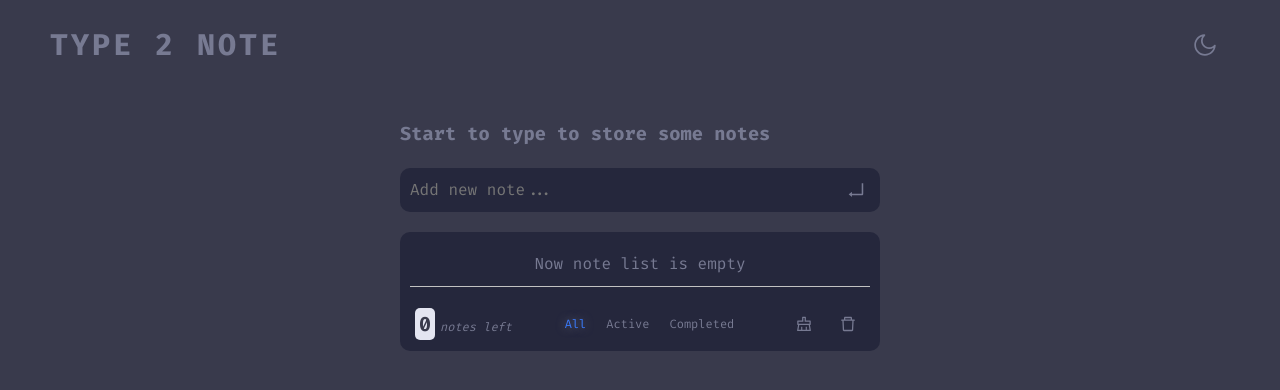
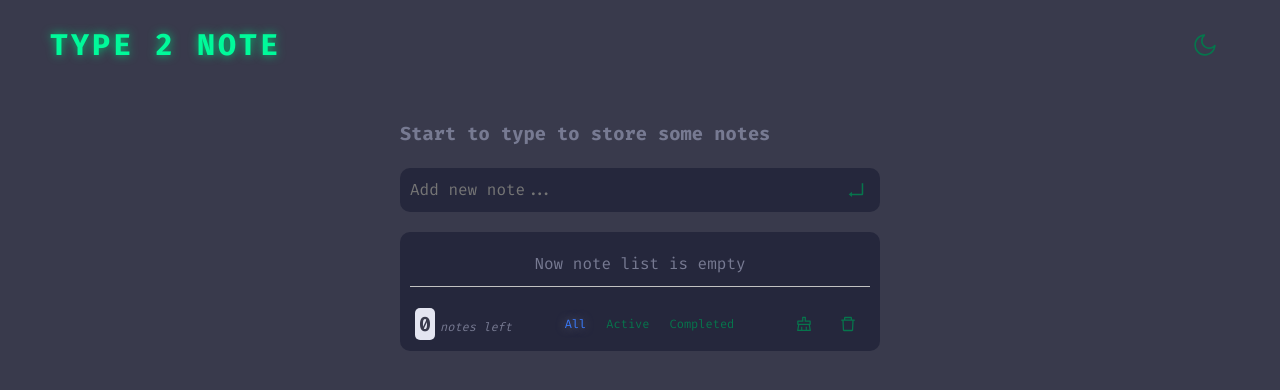
Before and after one commit to bakNa2t/type2note, a React (Vite) app: page / in a window 1280 px wide. Shown: the top 390 px of the page. Built offline with nearby package versions, Linux system fonts and the light colour scheme; the HTML template or start-up script is replaced by a standard one.

Commit message:
Updated Button var colors

```diff
--- a/src/styles/GlobalStyles.js
+++ b/src/styles/GlobalStyles.js
@@ -5,7 +5,6 @@ const GlobalStyles = createGlobalStyle`
 :root {
     &, &.light-mode {
         --background-gradient: linear-gradient(hsl(157, 100%, 49%), hsl(106, 29%, 37%));
-        /* --background-gradient: linear-gradient(hsl(192, 100%, 67%), hsl(280, 87%, 65%)); */
 
         --color-blue: #3a7bfd;
         --color-blue-dark: #0070f3;
@@ -15,16 +14,56 @@ const GlobalStyles = createGlobalStyle`
         --color-blue-light-200: #e4e5f1;
         --color-blue-light-300: #c2c2c2;
         --color-blue-light-700: #777a92;
+
+        //ebony
+        --color-ebony-100:#e3e6e1;
+        --color-ebony-200:#c8ccc3;
+        --color-ebony-300:#a4aa9e;
+        --color-ebony-400:#7f8879;
+        --color-ebony-500:#646d5f;
+        --color-ebony-600:#555d50;
+        --color-ebony-700:#42473e
+        --color-ebony-800:#363b34
+        --color-ebony-900:#2f332e
+
+        //spring green
+        --color-spring-green-100:#d5ffef;
+        --color-spring-green-200:#aeffe0;
+        --color-spring-green-300:#70ffc9;
+        --color-spring-green-400:#2bfdac;
+        --color-spring-green-500:#00fa9a;
+        --color-spring-green-600:#00c072;
+        --color-spring-green-700:#00965c;
+        --color-spring-green-800:#06754c;
+        --color-spring-green-900:#076040;
     }
 
     &.dark-mode {
-        --color-blue-dark: #0070f3;
         --color-blue-zola-600: #25273c;
         --color-blue-zola-700: #393a4c;
         --color-blue-light-200: #777a92;
         --color-blue-light-300: #c2c2c2;
         --color-blue-light-700: #e4e5f1;
 
+        --color-ebony-100:#2f332e
+        --color-ebony-200:#363b34
+        --color-ebony-300:#42473e
+        --color-ebony-400:#555d50;
+        --color-ebony-500:#646d5f;
+        --color-ebony-600:#7f8879;
+        --color-ebony-700:#a4aa9e;
+        --color-ebony-800:#c8ccc3;
+        --color-ebony-900:#e3e6e1;
+
+        --color-spring-green-100:#076040;
+        --color-spring-green-200:#06754c;
+        --color-spring-green-300:#00965c;
+        --color-spring-green-400:#00c072;
+        --color-spring-green-500:#00fa9a;
+        --color-spring-green-600:#2bfdac;
+        --color-spring-green-700:#70ffc9;
+        --color-spring-green-800:#aeffe0;
+        --color-spring-green-900:#d5ffef;
     }
 
     /* &.light-mode {
--- a/src/ui-blocks/Button.jsx
+++ b/src/ui-blocks/Button.jsx
@@ -32,7 +32,7 @@ const Button = styled.button`
   border: none;
   border-radius: 0.4rem;
   background-color: transparent;
-  color: var(--color-blue-light-200);
+  color: var(--color-spring-green-200);
 
   ${(props) => sizes[props.size]}
 
@@ -40,14 +40,14 @@ const Button = styled.button`
     props.nothovered
       ? css`
           &:hover:not(:disabled) {
-            color: var(--color-blue-light-700);
-            background-color: var(--color-blue-light-200);
+            color: var(--color-spring-green-900);
+            background-color: var(--color-spring-green-300);
           }
         `
       : css`
           &:hover:not(:disabled) {
-            color: var(--color-blue-light-700);
-            background-color: var(--color-blue-light-200);
+            color: var(--color-spring-green-900);
+            background-color: var(--color-spring-green-300);
           }
         `}
 
@@ -64,8 +64,8 @@ const Button = styled.button`
           transform: translateX(-50%);
           display: flex;
           top: -1.6rem;
-          color: var(--color-blue-light-200);
-          text-shadow: 0 0 0.5rem var(--color-blue-light-200);
+          color: var(--color-spring-green-300);
+          text-shadow: 0 0 0.5rem var(--color-spring-green-400);
         }
       `}
   }
--- a/src/ui-blocks/Header.jsx
+++ b/src/ui-blocks/Header.jsx
@@ -23,7 +23,8 @@ const Logo = styled.div`
   text-transform: uppercase;
   font-weight: 700;
   letter-spacing: 3px;
-  color: var(--color-blue-light-200);
+  color: var(--color-spring-green-500);
+  text-shadow: 0 0 1rem var(--color-spring-green-400);
 `;
 
 function Header() {
```
